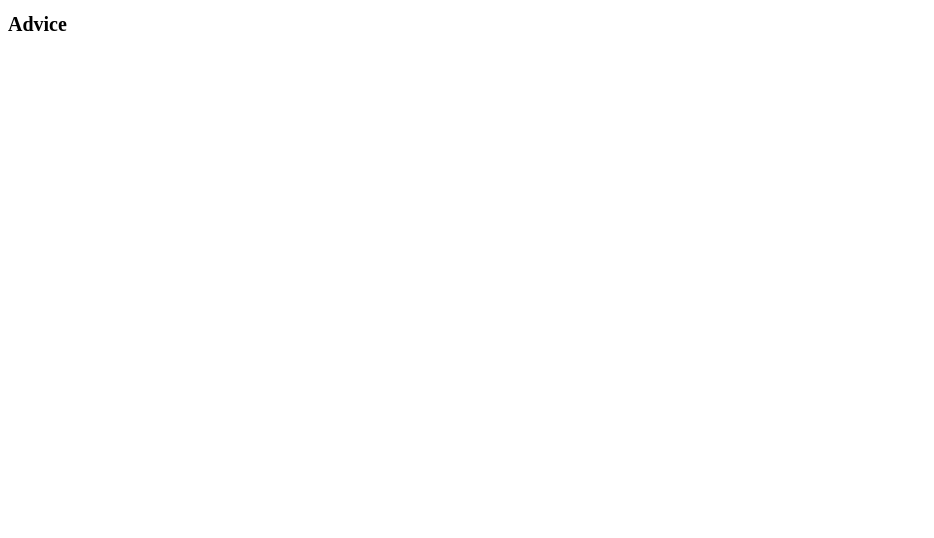
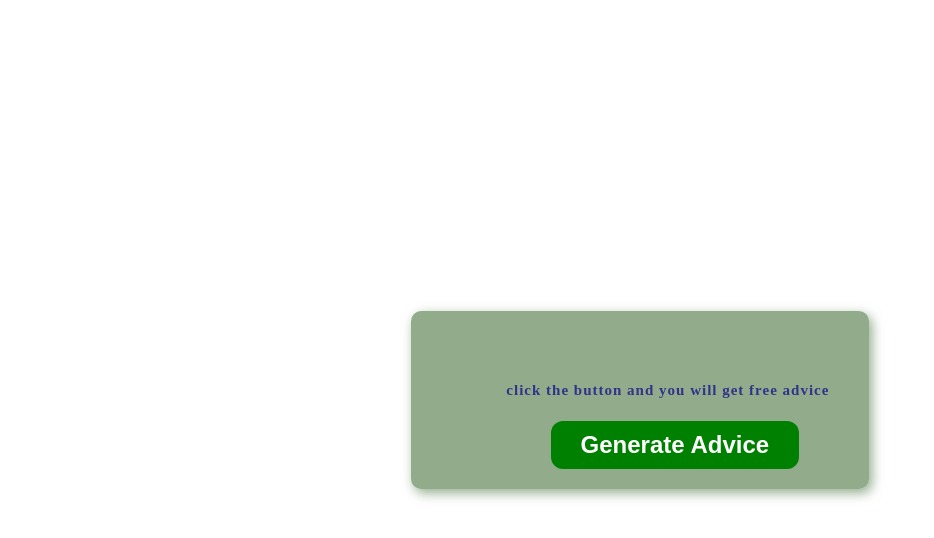
Before and after one commit to sakibhasan-24/free-advice, a plain HTML site: page index.html in a window 1280 px wide. Shown: the whole page, without its empty margins (0-934 px from the left). Drawn offline with Linux system fonts and the light colour scheme.

Commit message:
final push

```diff
--- a/index.html
+++ b/index.html
@@ -11,7 +11,16 @@
     <link rel="stylesheet" href="style.css" />
   </head>
   <body>
-    <h1>Advice</h1>
+    <div class="advice-container">
+      <div class="advices">
+        <h4 class="advice-place">
+          <i class="fa-solid fa-spinner icon fa-spin"></i>
+          click the button and you will get free advice
+        </h4>
+        <button class="btn">Generate Advice</button>
+      </div>
+    </div>
+
     <script src="script.js"></script>
   </body>
 </html>
--- a/script.js
+++ b/script.js
@@ -0,0 +1,19 @@
+const advicePlace = document.querySelector(".advice-place");
+const generateBtn = document.querySelector(".btn");
+const icon = document.querySelector(".icon");
+const url = `https://api.adviceslip.com/advice`;
+
+generateBtn.addEventListener("click", () => {
+  advicePlace.innerText = "loading......";
+  generateBtn.disabled = true;
+  generateBtn.innerText = "Loading..";
+  fetch(url)
+    .then((res) => res.json())
+    .then((data) => showData(data.slip.advice));
+});
+const showData = (data) => {
+  advicePlace.innerText = data;
+
+  generateBtn.disabled = false;
+  generateBtn.innerText = "Generate Advice";
+};
--- a/style.css
+++ b/style.css
@@ -1,3 +1,43 @@
 html {
   font-size: 62.5%;
 }
+body {
+  margin: 0;
+  display: flex;
+  justify-content: center;
+  align-items: center;
+  height: 100vh;
+}
+.advice-container {
+  margin: 0 4rem;
+  background-color: rgb(100, 137, 91, 0.7);
+  border-radius: 10px;
+  padding: 2rem 4rem;
+  box-shadow: 3px 4px 12px rgb(100, 137, 91, 0.7);
+}
+h4 {
+  font-size: 1.5rem;
+  color: rgb(49, 51, 139);
+  letter-spacing: 1px;
+  text-align: center;
+}
+.icon {
+  font-size: 5rem;
+  text-align: center;
+  opacity: 0;
+}
+.btn {
+  background-color: green;
+  border: none;
+  padding: 1rem 3rem;
+  border-radius: 12px;
+  color: #fff;
+  font-size: 2.4rem;
+  font-weight: bold;
+  cursor: pointer;
+  margin-left: 10rem;
+  transition: transform 0.5s;
+}
+.btn:active {
+  transform: scale(0.95);
+}
```
